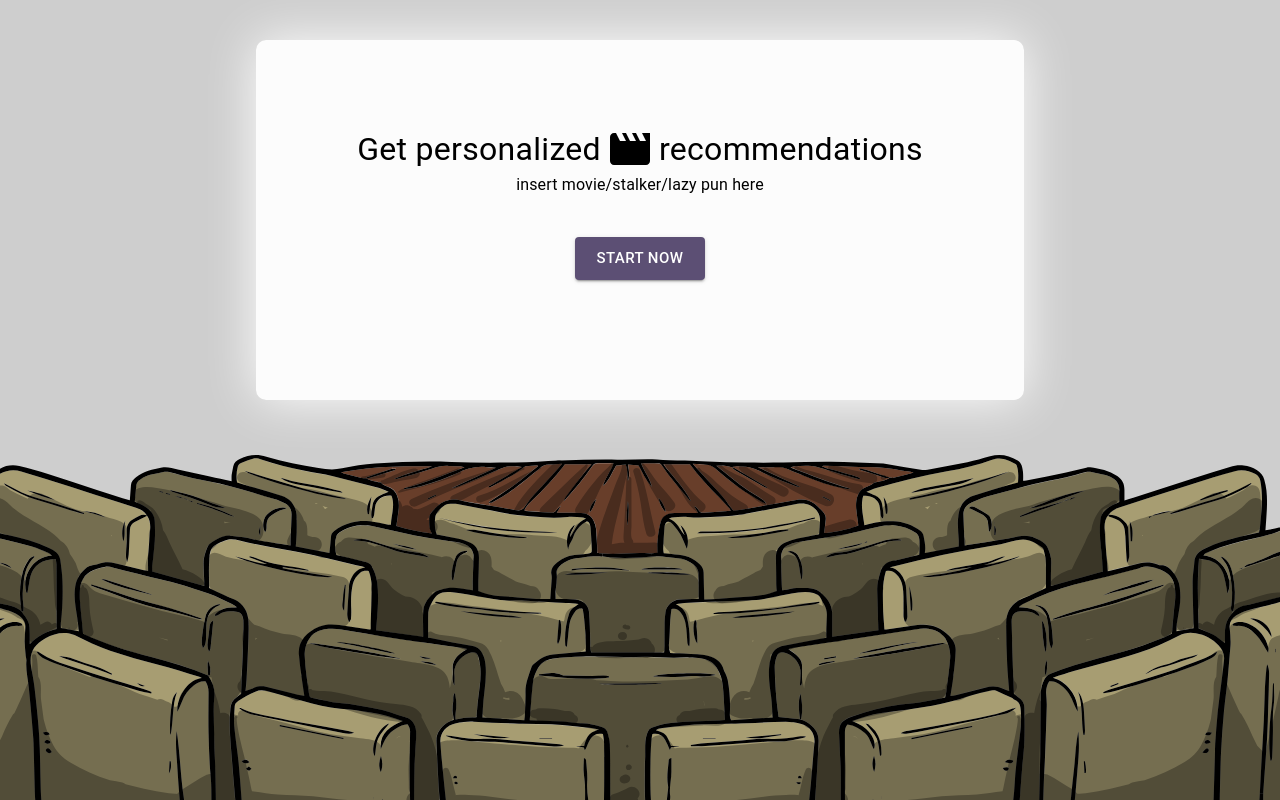
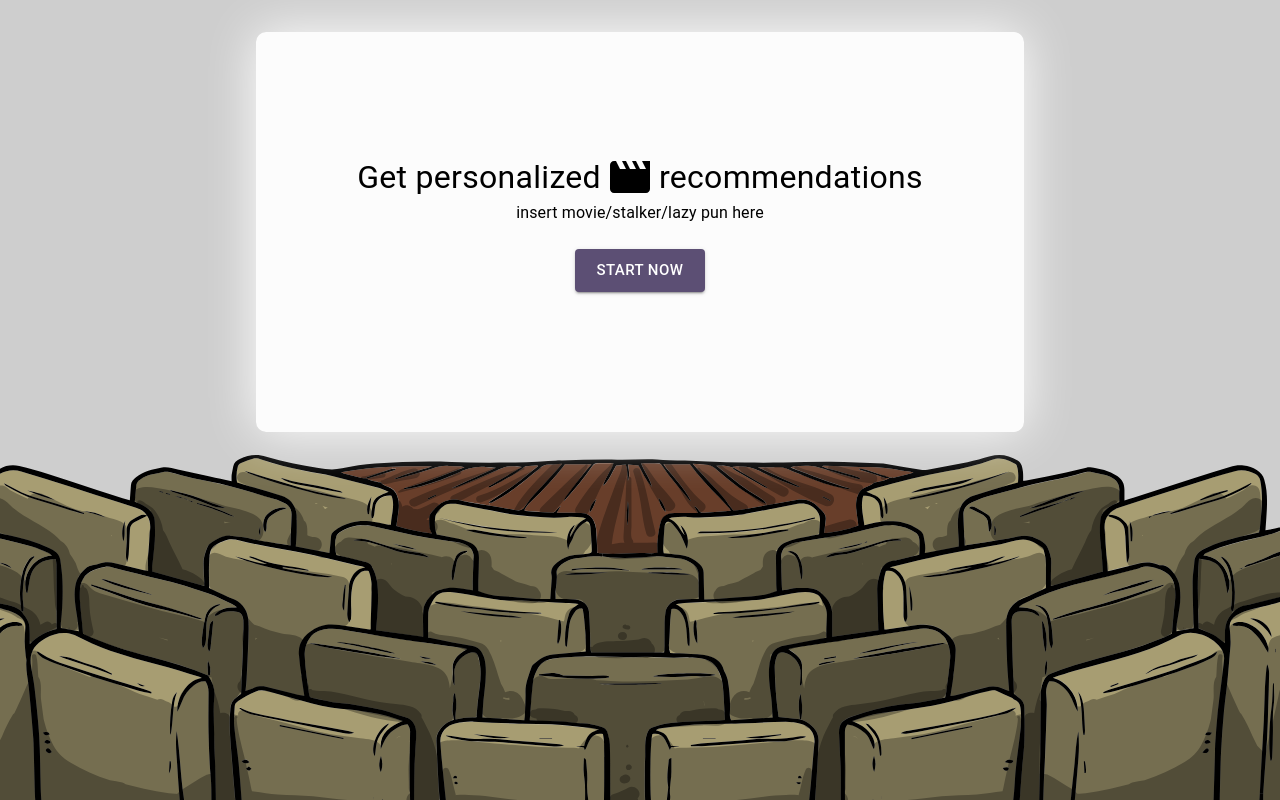
Before and after one commit to xhuliodo/couch-potatoes, a React (Create React App) app in the folder client/: page / in a window 1280 px wide. Built offline with nearby package versions, Linux system fonts and the light colour scheme; no server answers.

Commit message:
few last details, hopefully last commit before some beta testing

```diff
--- a/client/src/pages/WelcomePage.js
+++ b/client/src/pages/WelcomePage.js
@@ -88,7 +88,7 @@ export default function WelcomePage() {
         </Typography>
         <Button
           style={{
-            margin: "5vh auto",
+            margin: "3vh auto",
             backgroundColor: "#5c4f74",
             color: "#fff",
           }}
--- a/client/src/pages/WelcomePage.scss
+++ b/client/src/pages/WelcomePage.scss
@@ -7,8 +7,8 @@
   justify-content: center;
   padding: 30px;
   width: 60vw;
-  height: 45vh;
-  margin-top: 5vh;
+  height: 50vh;
+  margin-top: 4vh;
   box-shadow: inset 0px 0px 60px 5px rgba(0, 0, 0, 0.75);
   box-shadow: 0px 0px 50px 1px rgba(255, 255, 255, 0.95);
   @media (max-width: 530px) {
```
